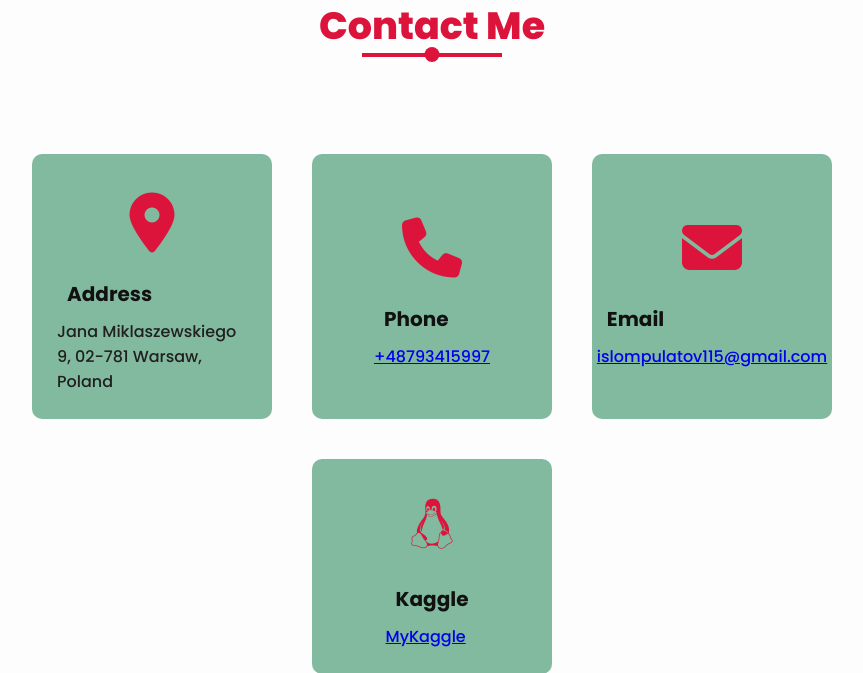
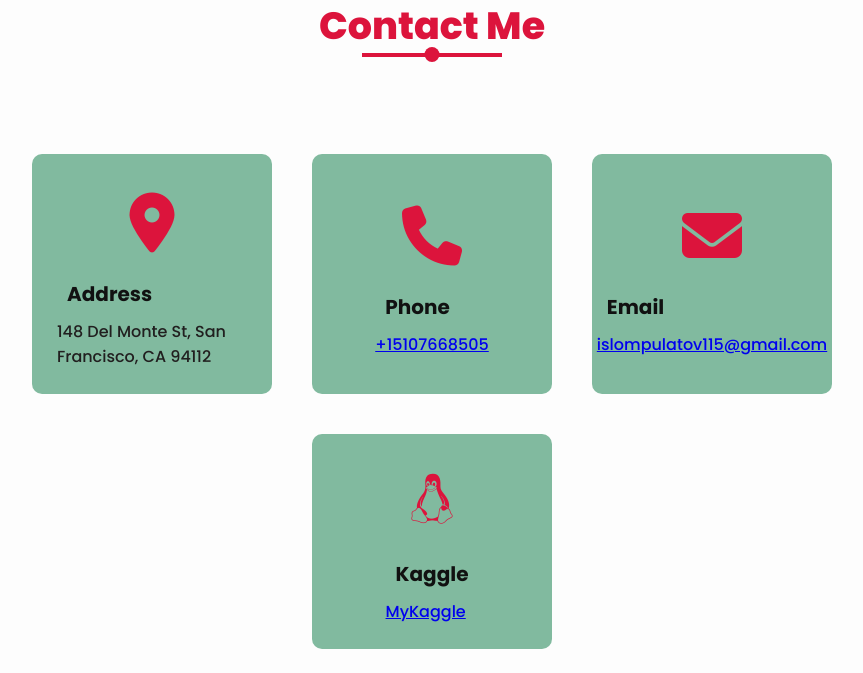
Before and after one commit to Islompulatov/portfolio, a Django app: page / in a window 1280 px wide. Shown: the part 4545-5218 px from the top of the page, without its empty margins (208-1071 px from the left). Run offline with Django 4.2, Linux system fonts and the light colour scheme; some libraries are stand-ins or nearby versions; some web fonts are replaced.

Commit message:
contact informations has updated

```diff
--- a/main/templates/index.html
+++ b/main/templates/index.html
@@ -266,7 +266,7 @@
                     </div>
                     <div class="info">
                         <h3>Address</h3>
-                        <span>Jana Miklaszewskiego 9, 02-781 Warsaw, Poland</span>
+                        <span>148 Del Monte St, San Francisco, CA 94112</span>
                     </div>
                 </div>
                 <div class="card reveal">
@@ -275,7 +275,7 @@
                     </div>
                     <div class="info">
                         <h3>Phone</h3>
-                        <span><a href="tel:+48 793-415-997">+48793415997</a></span>
+                        <span><a href="tel:+48 793-415-997">+15107668505</a></span>
                     </div>
                 </div>
                 <div class="card reveal">
```
Also changed, not shown: db.sqlite3.
